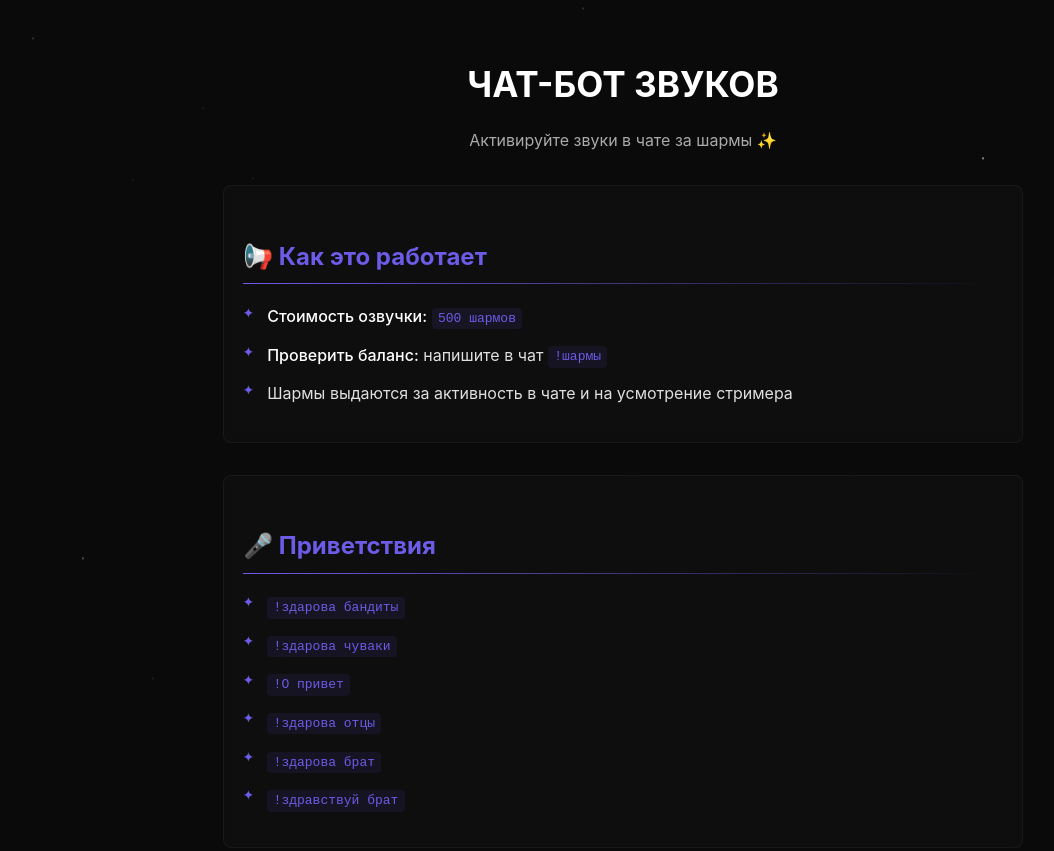
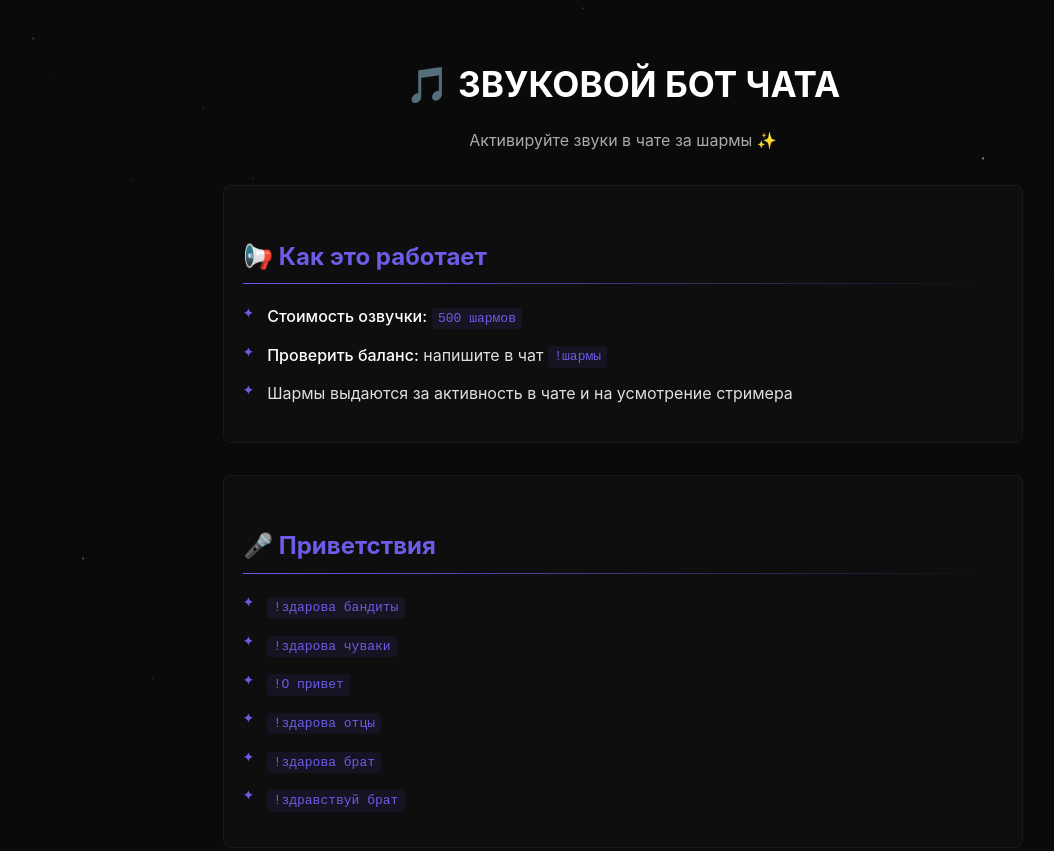
Before and after one commit to AlienCharmStreams/SoundBot-Commands, a plain HTML site: page index.html in a window 1280 px wide. Shown: the top 851 px of the page, without its empty margins (17-1071 px from the left). Drawn offline with Linux system fonts and the light colour scheme.

Commit message:
Update index.html

```diff
--- a/index.html
+++ b/index.html
@@ -143,7 +143,7 @@
     </style>
 </head>
 <body>
-    <h1>ЧАТ-БОТ ЗВУКОВ</h1>
+    <h1>🎵 ЗВУКОВОЙ БОТ ЧАТА</h1>
     <p style="text-align: center; color: #aaa; margin-bottom: 2rem;">Активируйте звуки в чате за шармы ✨</p>
 
     <div class="section">
```
